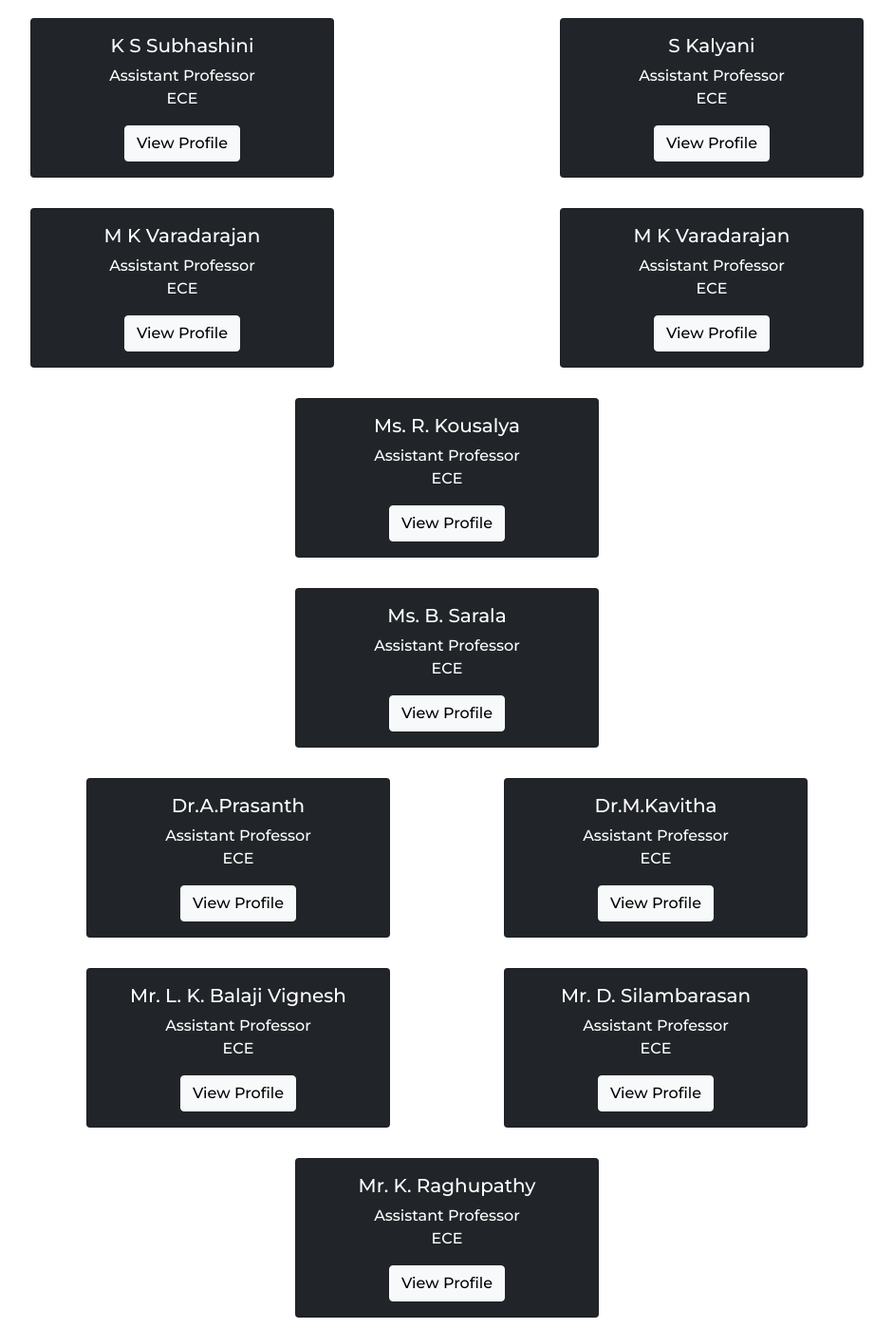
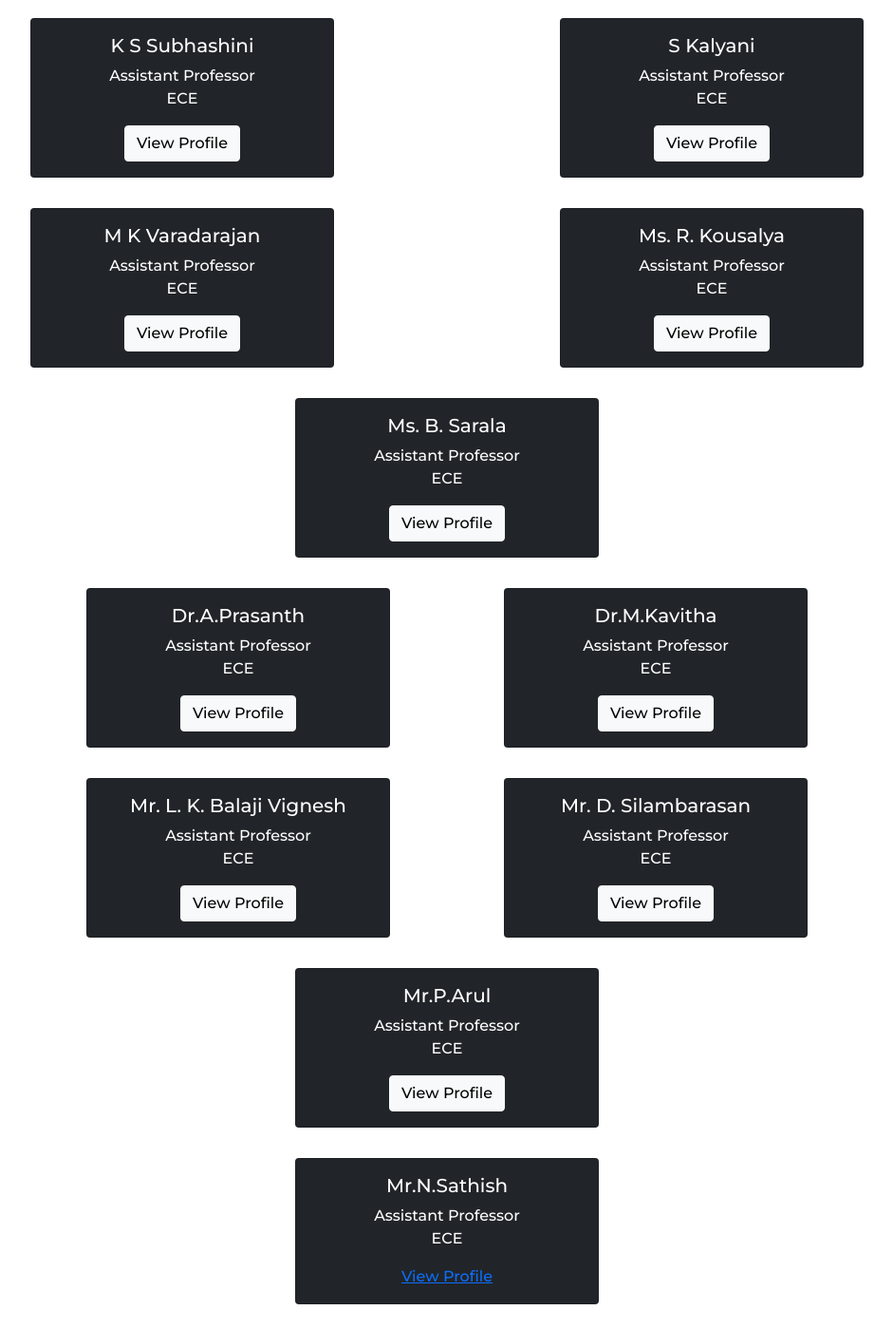
Before and after one commit to akeelahamed24/NCSPCN, a plain HTML site: page index.html in a window 1280 px wide. Shown: the part 9221-10620 px from the top of the page at 95% size, without its empty margins (169-1110 px from the left). Drawn offline with nearby package versions, Linux system fonts and the light colour scheme.

Commit message:
Update index.html

```diff
--- a/index.html
+++ b/index.html
@@ -574,16 +574,6 @@
 
 
                 <div class="col mx-5">
-                  <div class="card bg-dark text-center my-3" style="width: 20rem;">
-                    <div class="card-body">
-                      <h5 class="card-title" style="color: white;">	M K Varadarajan</h5>
-                      <p class="card-text" style="color: white;">Assistant Professor<br>ECE</p>
-                      <a href="https://www.svce.ac.in/profile-info/?id=4941" class="btn btn-light">View Profile</a>
-                    </div>
-                  </div>
-                  </div>
-
-                <div class="col mx-5">
               <div class="card bg-dark text-center my-3" style="width: 20rem;">
                 <div class="card-body">
                   <h5 class="card-title" style="color: white;">Ms. R. Kousalya</h5>
@@ -652,12 +642,22 @@
           <div class="container" id="com">
             <div class="card bg-dark text-center my-3" style="width: 20rem;">
               <div class="card-body">
-                <h5 class="card-title" style="color: white;">Mr. K. Raghupathy</h5>
+                <h5 class="card-title" style="color: white;">Mr.P.Arul</h5>
                 <p class="card-text" style="color: white;">Assistant Professor<br>ECE</p>
-                <a href="https://www.svce.ac.in/profile-info/?id=16470" class="btn btn-light">View Profile</a>
+                <a href="https://www.svce.ac.in/profile-info/?id=4834" class="btn btn-light">View Profile</a>
               </div>
             </div>
-          </div></center>
+          </div>
+             <div class="container" id="com">
+            <div class="card bg-dark text-center my-3" style="width: 20rem;">
+              <div class="card-body">
+                <h5 class="card-title" style="color: white;">Mr.N.Sathish</h5>
+                <p class="card-text" style="color: white;">Assistant Professor<br>ECE</p>
+                <a href="https://www.svce.ac.in/profile-info/?id=4782">View Profile</a>
+              </div>
+            </div>
+          </div>
+            </center>
 
             </div>
 
```
